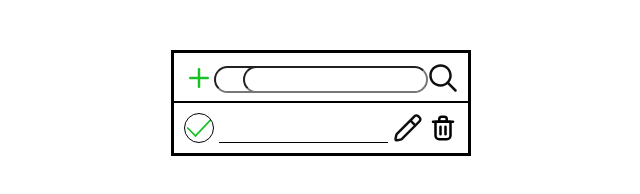
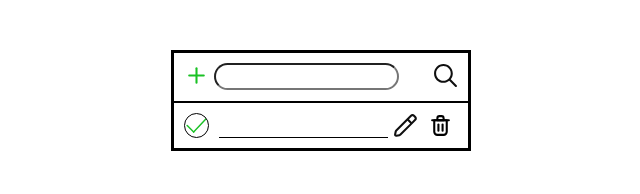
Before and after one commit to BolbokaAndrey/TodoListWithJS, a plain HTML site: page index.html in a window 1280 px wide. Both pictures are taken after a click on the button 518 px from the left and 78 px from the top of the page. Shown: the whole page, without its empty margins (319-959 px from the left). Drawn offline with Linux system fonts and the light colour scheme.

Commit message:
Done top

```diff
--- a/index.html
+++ b/index.html
@@ -12,12 +12,12 @@
     <div class="todo">
         <div class="todo__top">
             <div class="todo__add-task">
-                <button class="todo__add-task-btn"></button>
-                <input type="text" name="add-task" class="todo__add-task-input">
+                <button class="todo__add-task-btn" id="add-task-btn"></button>
+                <input type="text" name="add-task" class="todo__add-task-input active" id="add-task-input">
             </div>
             <div class="todo__search">
-                <input type="search" name="search" class="todo__search-input">
-                <button class="todo__search-btn"></button>
+                <input type="search" name="q" class="todo__search-input" id="search-input">
+                <button class="todo__search-btn" id="search-btn"></button>
             </div>
 
         </div>
@@ -31,5 +31,6 @@
 
         </div>
     </div>
+    <script src="todo-list.js"></script>
 </body>
 </html>
--- a/style.css
+++ b/style.css
@@ -4,13 +4,13 @@
 
 body {
     margin: 0;
-    display: flex;
-    justify-content: center;
+    display: grid;
+    grid-template-columns: auto 300px auto;
 }
 
 button {
-    width: 30px;
-    height: 30px;
+    width: 25px;
+    height: 25px;
     border: none;
     background-color: inherit;
     background-size: cover;
@@ -19,7 +19,7 @@ button {
 input {
     height: 2em;
     border-radius: 15px;
-
+    display: none;
 }
 
 input.active {
@@ -28,7 +28,7 @@ input.active {
 
 .todo {
     margin-top: 50px;
-    width: 300px;
+    grid-column: 2/3;
     border: 3px solid #000000;
 
 }
@@ -44,13 +44,13 @@ input.active {
 
 .todo__add-task-input {
     position: absolute;
-    top: 13px;
+    top: 10px;
     left: 40px;
 }
 
 .todo__search-input {
     position: absolute;
-    top: 13px;
+    top: 10px;
     right: 40px;
 }
 
@@ -61,6 +61,7 @@ input.active {
 .todo__search-btn {
     background-image: url("images/search.svg");
 }
+
 
 .todo__list {
     padding: 10px;
--- a/todo-list.js
+++ b/todo-list.js
@@ -1,2 +1,18 @@
-let taskDiv = document.createElement("div");
-taskDiv.classList.add("todo__task", "task");
+
+document.addEventListener('click', (event) => {
+    let searchInput = document.getElementById('search-input');
+    let addTaskInput = document.getElementById('add-task-input');
+
+    if (event.target.classList.contains('todo__search-btn')) {
+        if (searchInput.classList.contains('active')) {
+            console.log(searchInput.value);
+        } else {
+            searchInput.classList.toggle('active');
+            addTaskInput.classList.toggle('active');
+        }
+
+    } else if (!event.target.classList.contains('todo__search-input')) {
+        searchInput.classList.remove('active');
+        addTaskInput.classList.add('active');
+    }
+})
```
